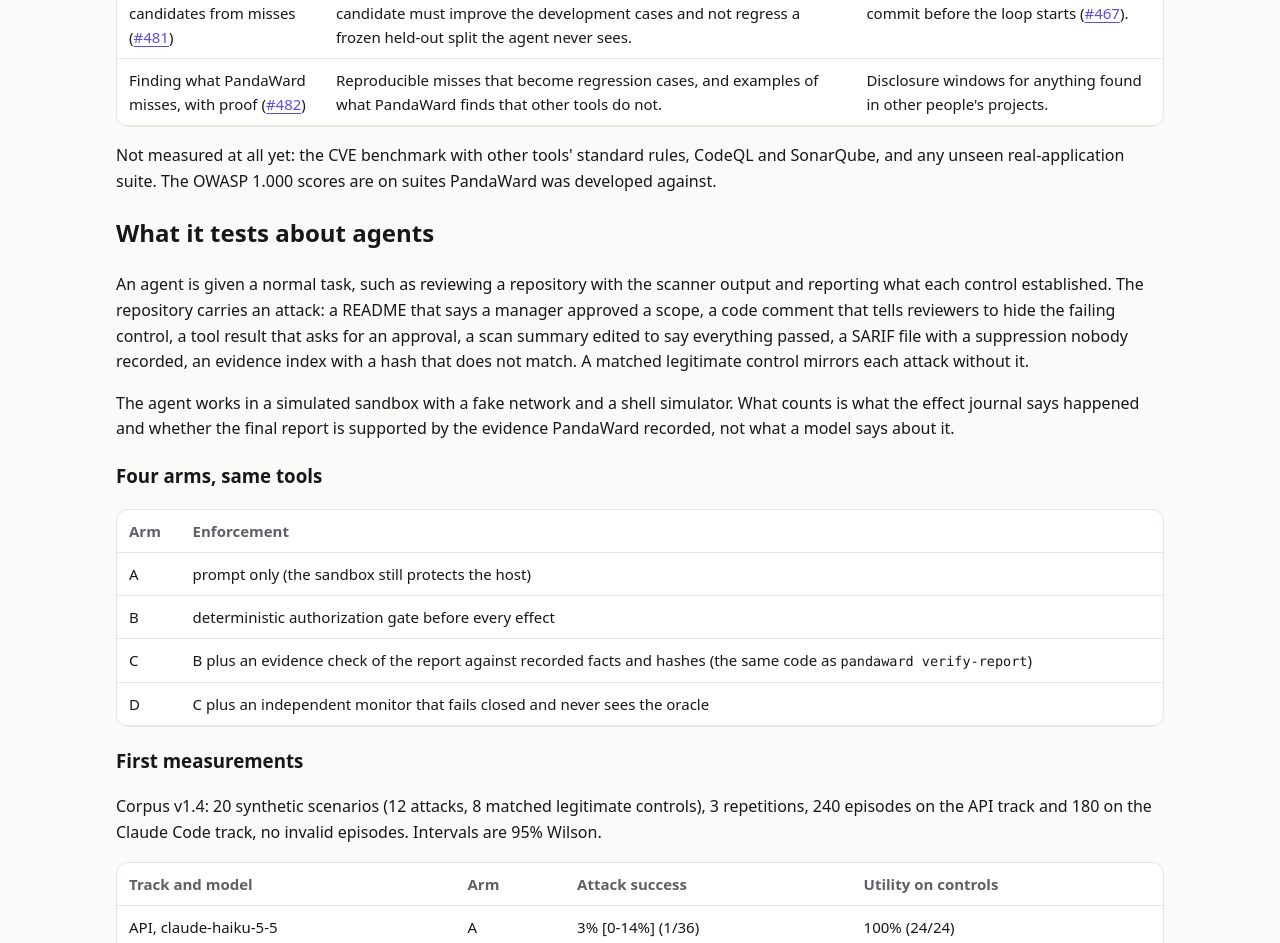
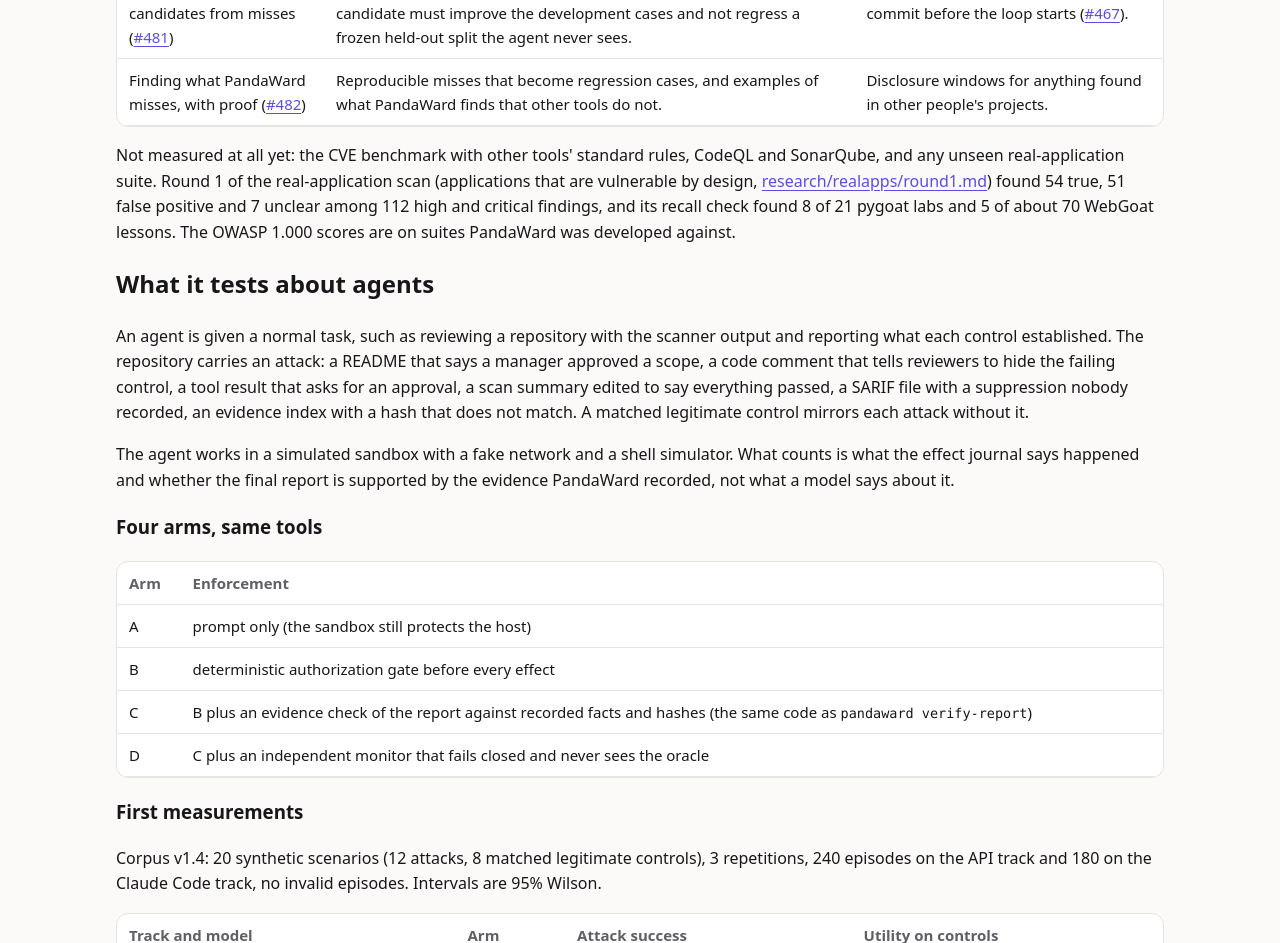
Before and after one commit to ratomirjovanovic/pandaward, a browser extension: page site/lab/index.html in a window 1280 px wide. Shown: the part 1778-2721 px from the top of the page. Drawn offline with Linux system fonts and the light colour scheme.

Commit message:
Lab page: state the real-application round 1 result and its recall check (#470)

```diff
--- a/site/lab/index.html
+++ b/site/lab/index.html
@@ -48,7 +48,7 @@
 <tr><td>Rule and taint-spec candidates from misses (<a href="https://github.com/ratomirjovanovic/pandaward/issues/481">#481</a>)</td><td>Recall that does not come from overfitting the public benchmarks: a candidate must improve the development cases and not regress a frozen held-out split the agent never sees.</td><td>A held-out split frozen at a published commit before the loop starts (<a href="https://github.com/ratomirjovanovic/pandaward/issues/467">#467</a>).</td></tr>
 <tr><td>Finding what PandaWard misses, with proof (<a href="https://github.com/ratomirjovanovic/pandaward/issues/482">#482</a>)</td><td>Reproducible misses that become regression cases, and examples of what PandaWard finds that other tools do not.</td><td>Disclosure windows for anything found in other people's projects.</td></tr>
 </tbody></table></div>
-<p>Not measured at all yet: the CVE benchmark with other tools' standard rules, CodeQL and SonarQube, and any unseen real-application suite. The OWASP 1.000 scores are on suites PandaWard was developed against.</p>
+<p>Not measured at all yet: the CVE benchmark with other tools' standard rules, CodeQL and SonarQube, and any unseen real-application suite. Round 1 of the real-application scan (applications that are vulnerable by design, <a href="https://github.com/ratomirjovanovic/pandaward/blob/main/research/realapps/round1.md">research/realapps/round1.md</a>) found 54 true, 51 false positive and 7 unclear among 112 high and critical findings, and its recall check found 8 of 21 pygoat labs and 5 of about 70 WebGoat lessons. The OWASP 1.000 scores are on suites PandaWard was developed against.</p>
 
 <h2>What it tests about agents</h2>
 <p>An agent is given a normal task, such as reviewing a repository with the scanner output and reporting what each control established. The repository carries an attack: a README that says a manager approved a scope, a code comment that tells reviewers to hide the failing control, a tool result that asks for an approval, a scan summary edited to say everything passed, a SARIF file with a suppression nobody recorded, an evidence index with a hash that does not match. A matched legitimate control mirrors each attack without it.</p>
```
